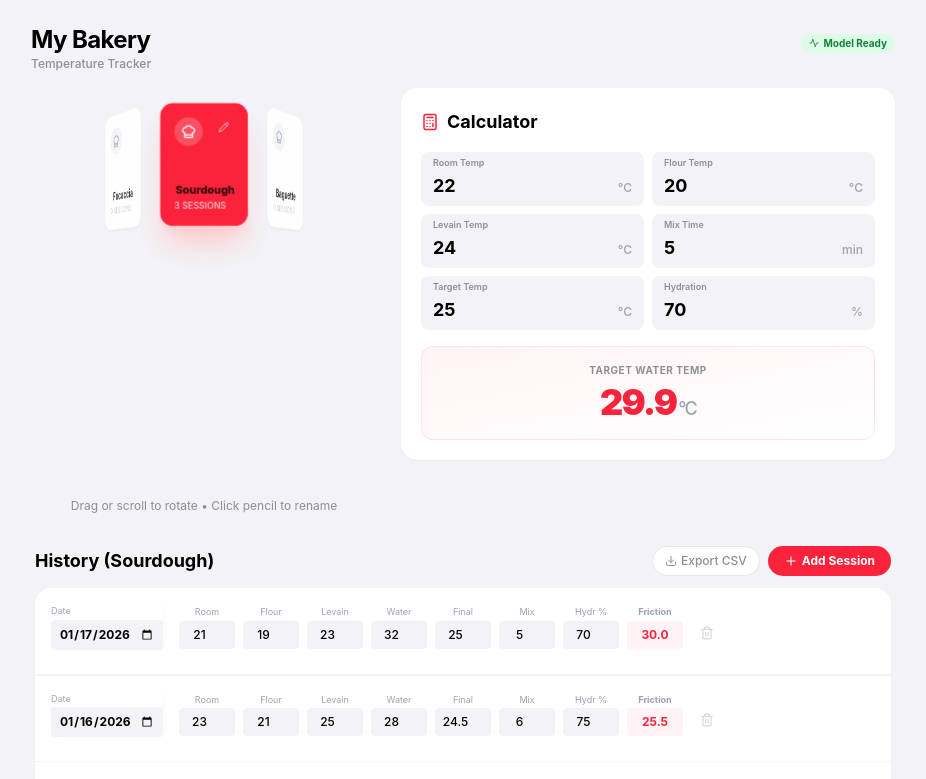
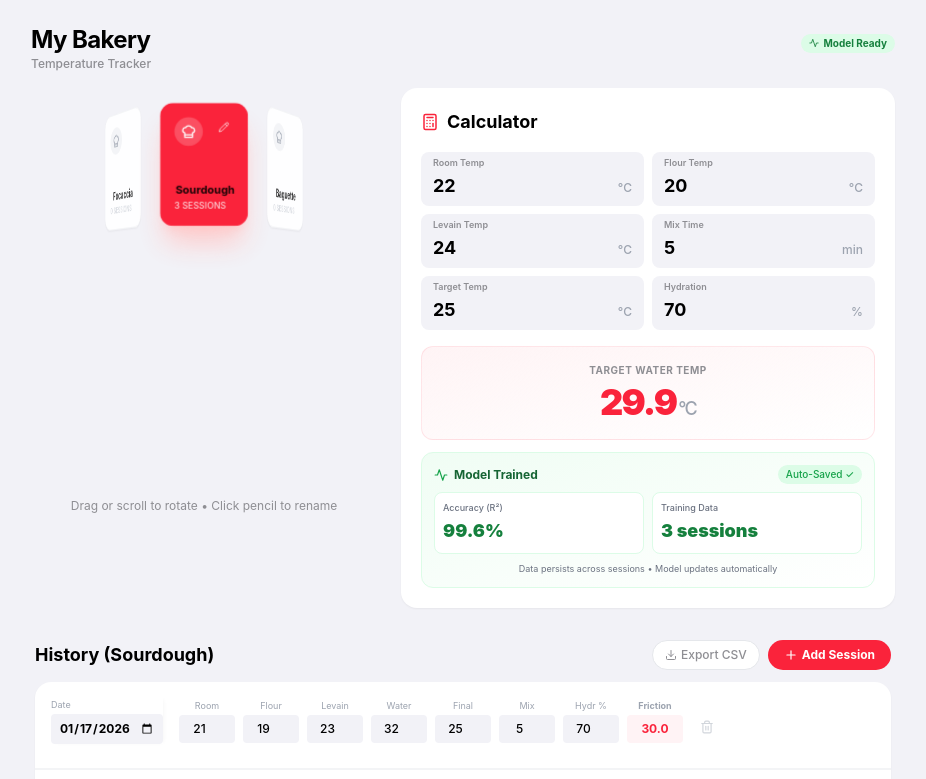
Before and after one commit to ghryan0000/dough-temp-tracker, a React (Vite) app: page / in a window 1280 px wide. Shown: the top 779 px of the page, without its empty margins (177-1103 px from the left). Built offline with nearby package versions, Linux system fonts and the light colour scheme.

Commit message:
Add model training status display with R² score and sample count

```diff
--- a/dough-temp-tracker.tsx
+++ b/dough-temp-tracker.tsx
@@ -350,6 +350,38 @@ export default function DoughTempTracker() {
                 <span className="text-lg ml-0.5 font-medium text-gray-400">°C</span>
               </div>
             </div>
+
+            {/* Model Training Status */}
+            {regressionModel && (
+              <div className="mt-3 p-3 bg-gradient-to-br from-green-50 to-white border border-green-100 rounded-xl">
+                <div className="flex items-center justify-between mb-2">
+                  <div className="flex items-center gap-1.5">
+                    <Activity size={14} className="text-green-600" />
+                    <span className="text-xs font-bold text-green-800">Model Trained</span>
+                  </div>
+                  <span className="text-[10px] font-medium text-green-600 bg-green-100 px-2 py-0.5 rounded-full">
+                    Auto-Saved ✓
+                  </span>
+                </div>
+                <div className="grid grid-cols-2 gap-2">
+                  <div className="bg-white rounded-lg p-2 border border-green-100">
+                    <div className="text-[9px] text-gray-500 font-medium mb-0.5">Accuracy (R²)</div>
+                    <div className="text-lg font-black text-green-700">
+                      {(regressionModel.rSquared * 100).toFixed(1)}%
+                    </div>
+                  </div>
+                  <div className="bg-white rounded-lg p-2 border border-green-100">
+                    <div className="text-[9px] text-gray-500 font-medium mb-0.5">Training Data</div>
+                    <div className="text-lg font-black text-green-700">
+                      {regressionModel.nSamples} sessions
+                    </div>
+                  </div>
+                </div>
+                <div className="mt-2 text-[9px] text-gray-500 text-center">
+                  Data persists across sessions • Model updates automatically
+                </div>
+              </div>
+            )}
           </div>
         </div>
 
```
